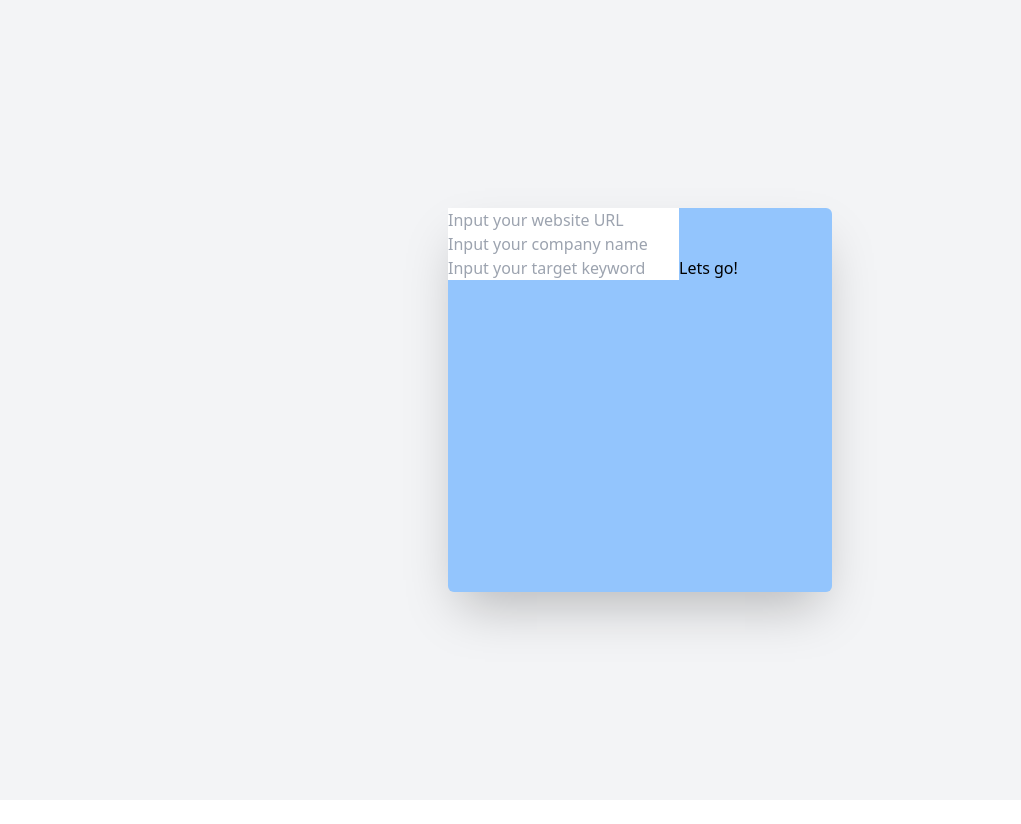
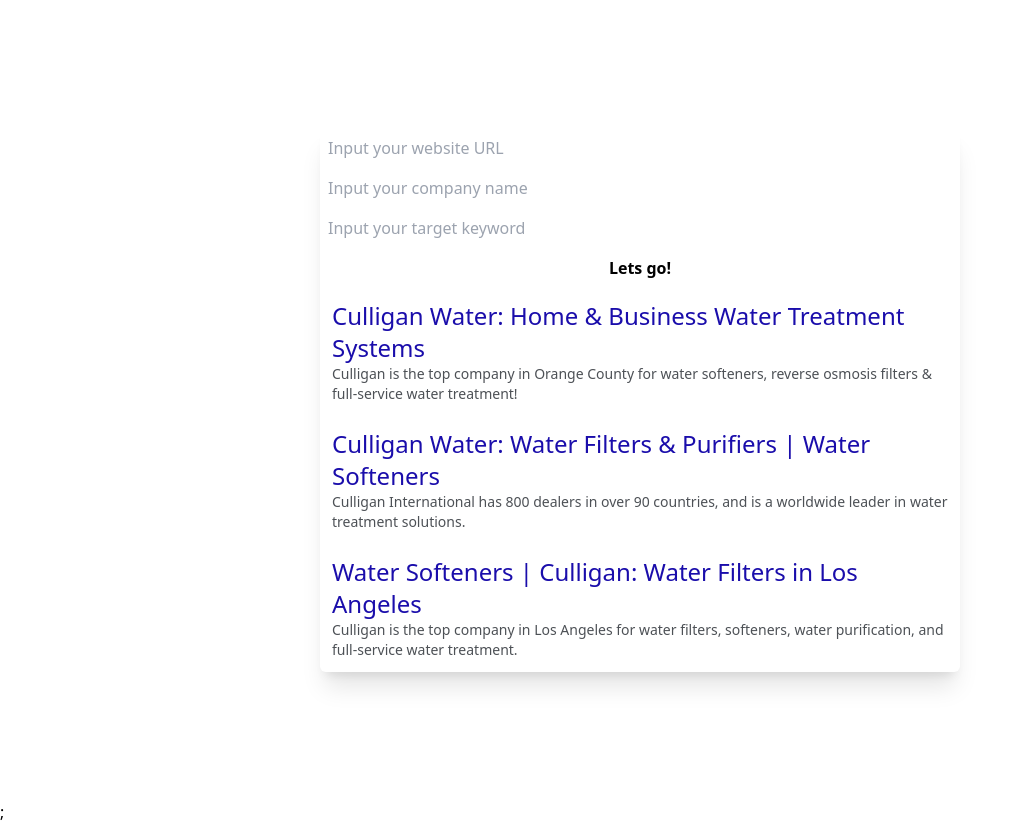
Before and after one commit to samkbe/title-tag-generator, a Next.js app: page / in a window 1280 px wide. Shown: the whole page, without its empty margins (0-1021 px from the left). Before the commit the page ends 800 px from the top, so only its background shows below. Built offline with nearby package versions, Linux system fonts and the light colour scheme; no server answers.

Commit message:
Styled SERP tiles

```diff
--- /dev/null
+++ b/components/index.ts
@@ -0,0 +1,2 @@
+export * from "./inputs";
+export * from "./metatag-display";
--- a/components/inputs.tsx
+++ b/components/inputs.tsx
@@ -7,36 +7,47 @@
 
   return (
     <form
+      className="flex flex-col justify-between"
       onSubmit={async (e) => {
         e.preventDefault();
         await submitInputs(keyword, url, companyName);
       }}
     >
+      <div className="h-2/5 flex flex-col justify-between">
         <input
+          className="p-2 rounded-md w-full"
           type="text"
           value={url}
           onChange={(e) => setUrl(e.target.value)}
           placeholder="Input your website URL"
         ></input>
         <input
+          className="p-2 rounded-md"
           type="text"
           value={companyName}
           onChange={(e) => setCompanyName(e.target.value)}
           placeholder="Input your company name"
         ></input>
         <input
+          className="p-2 rounded-md"
           type="text"
           value={keyword}
           onChange={(e) => setKeyword(e.target.value)}
           placeholder="Input your target keyword"
         ></input>
-      <button type="submit">Lets go!</button>
+      </div>
+      <button
+        className="bg-blue-500 hover:bg-blue-700 text-white font-bold py-2 px-4 rounded"
+        type="submit"
+      >
+        Lets go!
+      </button>
     </form>
   );
 }
 
 async function submitInputs(keyword: string, url: string, companyName: string) {
-  const test = await fetch("/api/metadata", {
+  const response = await fetch("/api/metadata", {
     method: "POST",
     headers: {
       "Content-Type": "application/json",
@@ -47,4 +58,7 @@
       companyName: companyName,
     }),
   });
+  const data = await response.json();
+  console.log(data);
+  return data;
 }
--- /dev/null
+++ b/components/metatag-display.tsx
@@ -0,0 +1,24 @@
+export function MetaTagDisplay(props: SerpPanelProps[]) {
+  return (
+    <div>
+      {props.map(({ url, descriptionTag, titleTag }) => (
+        <SerpPanel
+          key={titleTag}
+          titleTag={titleTag}
+          url={url}
+          descriptionTag={descriptionTag}
+        />
+      ))}
+    </div>
+  );
+}
+
+type SerpPanelProps = {
+  url: string;
+  descriptionTag: string;
+  titleTag: string;
+};
+
+function SerpPanel({ url, descriptionTag, titleTag }: SerpPanelProps) {
+  return <></>;
+}
--- a/pages/_app.tsx
+++ b/pages/_app.tsx
@@ -1,8 +1,19 @@
-import '../styles/globals.css'
-import type { AppProps } from 'next/app'
+import "../styles/globals.css";
+import {
+  QueryClient,
+  QueryClientProvider,
+  useQuery,
+} from "@tanstack/react-query";
+import type { AppProps } from "next/app";
+
+const queryClient = new QueryClient();
 
 function MyApp({ Component, pageProps }: AppProps) {
-  return <Component {...pageProps} />
+  return (
+    <QueryClientProvider client={queryClient}>
+      <Component {...pageProps} />;
+    </QueryClientProvider>
+  );
 }
 
-export default MyApp
+export default MyApp;
--- a/pages/api/metadata.ts
+++ b/pages/api/metadata.ts
@@ -58,7 +58,6 @@
   res: NextApiResponse<Response>
 ) {
   const { keyword, url, companyName } = req.body;
-
   try {
     getMetaData(req.body).then((data) => {
       if (data) {
@@ -67,6 +66,8 @@
           url: url,
           options: data.metaDataArray,
         });
+      } else {
+        throw new Error();
       }
     });
   } catch (e) {
@@ -77,8 +78,8 @@
   }
 }
 
+//This parses and formats the Open AI API response
 function extract(response: CreateCompletionResponse) {
-  //This formats the Open AI API response
   return {
     __typename: "success",
     metaDataArray: response.choices.map((choice) => {
--- a/pages/index.tsx
+++ b/pages/index.tsx
@@ -1,14 +1,62 @@
 import type { NextPage } from "next";
-import { Inputs } from "../components/inputs";
+import { useQuery } from "@tanstack/react-query";
+import { Inputs, MetaTagDisplay } from "../components/";
 
 const Home: NextPage = () => {
+  const { isLoading, error, data } = useQuery({
+    queryKey: ["repoData"],
+    queryFn: () =>
+      fetch("https://api.github.com/repos/tannerlinsley/react-query").then(
+        (res) => res.json()
+      ),
+  });
+
   return (
     <div className="bg-gray-100 h-screen flex justify-center items-center">
-      <div className="rounded-md shadow-2xl bg-blue-300 flex h-96 w-96">
+      <div className="rounded-md shadow-xl bg-white w-full max-w-screen-sm flex flex-col md:w-2/4 mx-4">
         <Inputs />
+        <SERP
+          titleTag="Culligan Water: Home & Business Water Treatment Systems"
+          descriptionTag="Culligan is the top company in Orange County for water softeners, reverse osmosis filters & full-service water treatment!"
+          url="www.google.com"
+        />
+        <SERP
+          titleTag="Culligan Water: Water Filters & Purifiers | Water Softeners"
+          descriptionTag="Culligan International has 800 dealers in over 90 countries, and is a worldwide leader in water treatment solutions."
+          url="www.google.com"
+        />
+        <SERP
+          titleTag="Water Softeners | Culligan: Water Filters in Los Angeles"
+          descriptionTag="Culligan is the top company in Los Angeles for water filters, softeners, water purification, and full-service water treatment."
+          url="www.google.com"
+        />
+
+        {/* <MetaTagDisplay
+          titleTag="Culligan San Antonio - Water Softener Experts"
+          descriptionTag="Culligan San Antonio is your local water softener expert. We offer a variety of water softener systems to fit your needs. Call us today for a free water analysis!"
+        /> */}
       </div>
     </div>
   );
 };
 
+type serpProps = {
+  titleTag: string;
+  descriptionTag: string;
+  url: string;
+};
+
+function SERP({ titleTag, descriptionTag, url }: serpProps) {
+  return (
+    <div className="p-2 m-1">
+      <div className="">
+        <h3 className="text-googleBlue text-2xl">{titleTag}</h3>
+      </div>
+      <div>
+        <h3 className="text-googleGrey text-sm">{descriptionTag}</h3>
+      </div>
+    </div>
+  );
+}
+//1A0DAB
 export default Home;
--- a/tailwind.config.js
+++ b/tailwind.config.js
@@ -7,6 +7,10 @@
     "./src/**/*.{js,ts,jsx,tsx,mdx}",
   ],
   theme: {
+    colors: {
+      googleBlue: "#1A0DAB",
+      googleGrey: "#4D5156",
+    },
     extend: {},
   },
   plugins: [],
```
Also changed, not shown: helpers/fetch-metatags.ts (added). Lines whose indentation alone changed are shown as unchanged.
